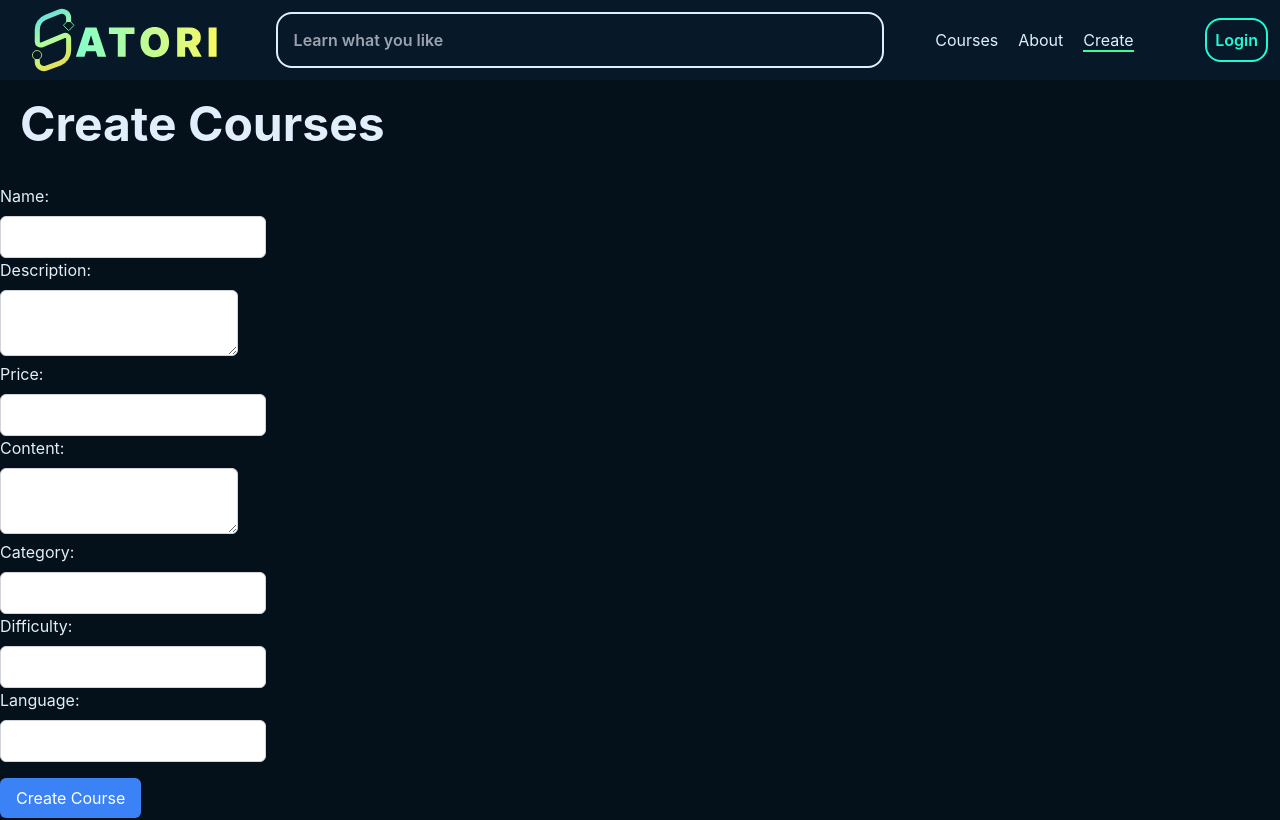
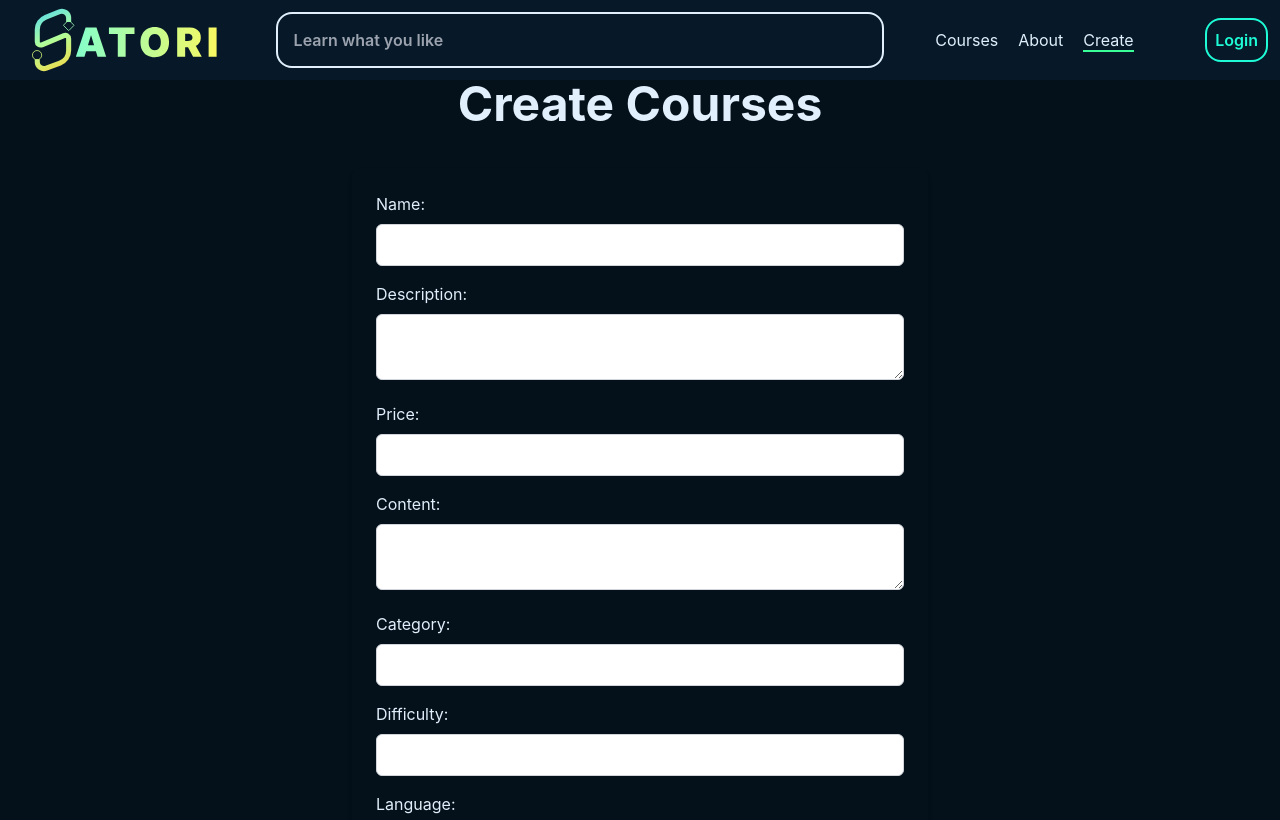
Before and after one commit to Silly-Satori/satori-learn, a React (Vite) app: page /create in a window 1280 px wide. Shown: the top 820 px of the page. Built offline with nearby package versions, Linux system fonts and the light colour scheme.

Commit message:
create file styled

```diff
--- a/src/screens/Create/Create.jsx
+++ b/src/screens/Create/Create.jsx
@@ -39,6 +39,7 @@ const [courseData, setCourseData] = useState({
         //set reviews as empty array
         courseData.reviews = [];
       console.log(courseData);
+      courseData.token = localStorage.getItem('session');
       const response = await axios.post(`${backend}/courses/create`, courseData);
       console.log('Course created:', response.data);
       window.location.href = `/courses`;
@@ -47,41 +48,72 @@ const [courseData, setCourseData] = useState({
       console.error('Error creating course:', error);
     }
   };
+// return (
+//     <div className="create-course">
+//         <div className="course-header text-5xl font-bold flex items-center justify-center p-5">
+//       Create Courses
+//     </div>
+//         <form onSubmit={handleSubmit} className="mt-4 flex flex-col items-center justify-center">
+//             <div className="form-group w-full lg:w-1/2">
+//                 <label className="block mb-2">Name:</label>
+//                 <input type="text" name="name" value={courseData.name} onChange={handleChange} className="border border-gray-300 rounded-md p-2 text-primary" required />
+//             </div>
+//             <div className="form-group">
+//                 <label className="block mb-2">Description:</label>
+//                 <textarea name="description" value={courseData.description} onChange={handleChange} className="border border-gray-300 rounded-md p-2 text-primary" required />
+//             </div>
+//             <div className="form-group">
+//                 <label className="block mb-2">Price:</label>
+//                 <input type="number" name="price" value={courseData.price} onChange={handleChange} className="border border-gray-300 rounded-md p-2 text-primary" required />
+//             </div>
+//             <div className="form-group">
+//                 <label className="block mb-2">Content:</label>
+//                 <textarea name="content" value={courseData.content} onChange={handleChange} className="border border-gray-300 rounded-md p-2 text-primary" required />
+//             </div>
+//             <div className="form-group">
+//                 <label className="block mb-2">Category:</label>
+//                 <input type="text" name="category" value={courseData.category} onChange={handleChange} className="border border-gray-300 rounded-md p-2 text-primary" required />
+//             </div>
+//             <div className="form-group">
+//                 <label className="block mb-2">Difficulty:</label>
+//                 <input type="text" name="difficulty" value={courseData.difficulty} onChange={handleChange} className="border border-gray-300 rounded-md p-2 text-primary" required />
+//             </div>
+//             <div className="form-group">
+//                 <label className="block mb-2">Language:</label>
+//                 <input type="text" name="language" value={courseData.language} onChange={handleChange} className="border border-gray-300 rounded-md p-2 text-primary" required />
+//             </div>
+//             <button type="submit" className="bg-blue-500 text-white px-4 py-2 rounded-md mt-4">Create Course</button>
+//         </form>
+//     </div>
+// );
 return (
-    <div className="create-course">
-        <div className="course-header text-5xl font-bold flex items-center justify-start p-5">
+  <div className="create-course flex flex-col items-center justify-center min-h-screen ">
+    <div className="course-header text-5xl font-bold mb-10">
       Create Courses
     </div>
-        <form onSubmit={handleSubmit} className="mt-4">
-            <div className="form-group">
-                <label className="block mb-2">Name:</label>
-                <input type="text" name="name" value={courseData.name} onChange={handleChange} className="border border-gray-300 rounded-md p-2 text-primary" required />
-            </div>
-            <div className="form-group">
+    <form onSubmit={handleSubmit} className="w-full max-w-xl  rounded-lg shadow-md p-6">
+      <label className="block mb-2 ">Name:</label>
+      <input type="text" name="name" value={courseData.name} onChange={handleChange} className="border border-gray-300 rounded-md p-2 w-full mb-4 text-black" required />
+
       <label className="block mb-2">Description:</label>
-                <textarea name="description" value={courseData.description} onChange={handleChange} className="border border-gray-300 rounded-md p-2 text-primary" required />
-            </div>
-            <div className="form-group">
+      <textarea name="description" value={courseData.description} onChange={handleChange} className="border border-gray-300 rounded-md p-2 w-full mb-4 text-black" required />
+
       <label className="block mb-2">Price:</label>
-                <input type="number" name="price" value={courseData.price} onChange={handleChange} className="border border-gray-300 rounded-md p-2 text-primary" required />
-            </div>
-            <div className="form-group">
+      <input type="number" name="price" value={courseData.price} onChange={handleChange} className="border border-gray-300 rounded-md p-2 w-full mb-4 text-black" required />
+
       <label className="block mb-2">Content:</label>
-                <textarea name="content" value={courseData.content} onChange={handleChange} className="border border-gray-300 rounded-md p-2 text-primary" required />
-            </div>
-            <div className="form-group">
+      <textarea name="content" value={courseData.content} onChange={handleChange} className="border border-gray-300 rounded-md p-2 w-full mb-4 text-black" required />
+
       <label className="block mb-2">Category:</label>
-                <input type="text" name="category" value={courseData.category} onChange={handleChange} className="border border-gray-300 rounded-md p-2 text-primary" required />
-            </div>
-            <div className="form-group">
+      <input type="text" name="category" value={courseData.category} onChange={handleChange} className="border border-gray-300 rounded-md p-2 w-full mb-4 text-black" required />
+
       <label className="block mb-2">Difficulty:</label>
-                <input type="text" name="difficulty" value={courseData.difficulty} onChange={handleChange} className="border border-gray-300 rounded-md p-2 text-primary" required />
-            </div>
-            <div className="form-group">
+      <input type="text" name="difficulty" value={courseData.difficulty} onChange={handleChange} className="border border-gray-300 rounded-md p-2 w-full mb-4 text-black" required />
+
       <label className="block mb-2">Language:</label>
-                <input type="text" name="language" value={courseData.language} onChange={handleChange} className="border border-gray-300 rounded-md p-2 text-primary" required />
-            </div>
-            <button type="submit" className="bg-blue-500 text-white px-4 py-2 rounded-md mt-4">Create Course</button>
+      <input type="text" name="language" value={courseData.language} onChange={handleChange} className="border border-gray-300 rounded-md p-2 w-full mb-4 text-black" required />
+
+      <button type="submit" className="bg-blue-500 text-white px-4 py-2 rounded-md mt-4 w-full hover:bg-primary-contrast hover:text-bg-contrast">Create Course</button>
     </form>
   </div>
 );
```
Lines whose indentation alone changed are shown as unchanged.
